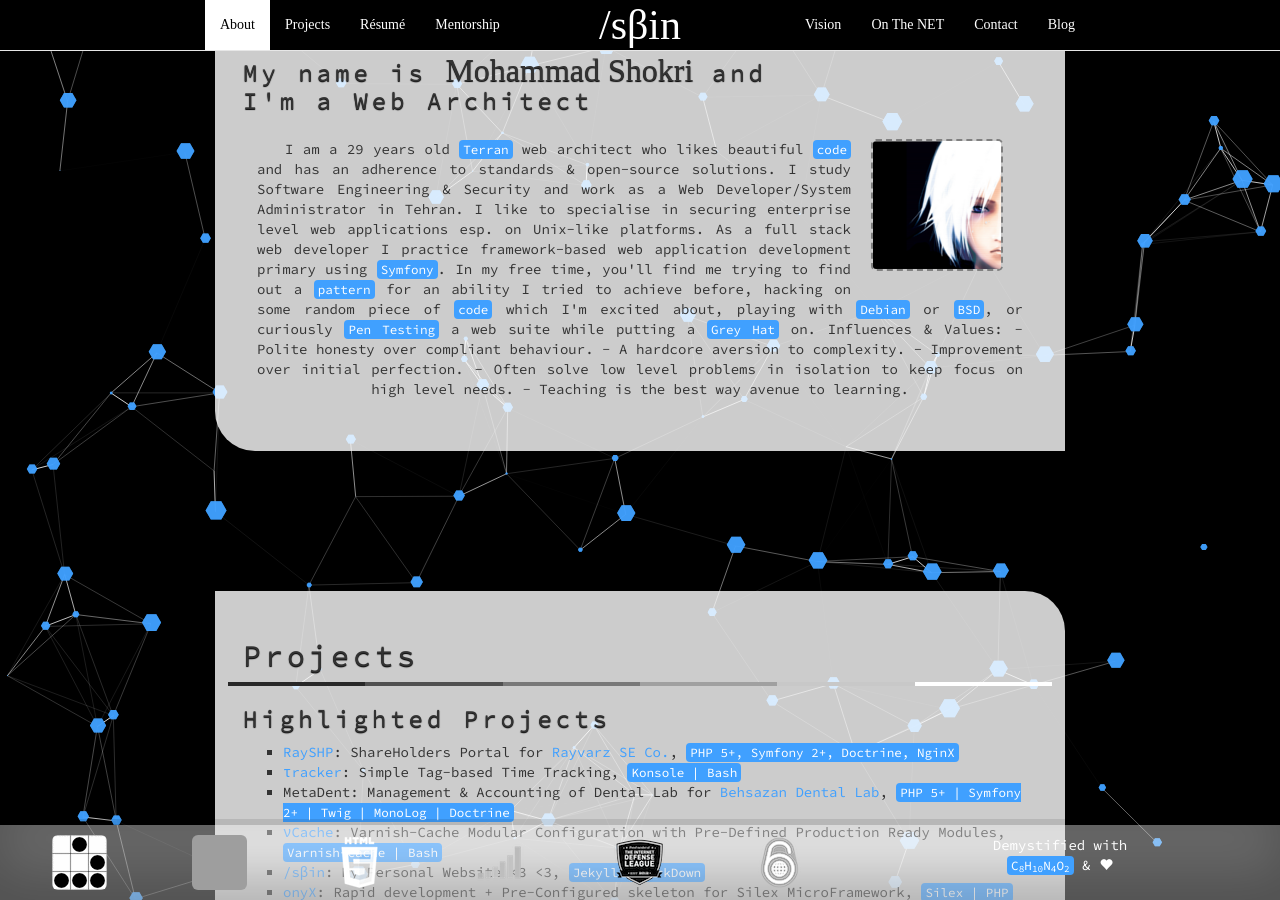
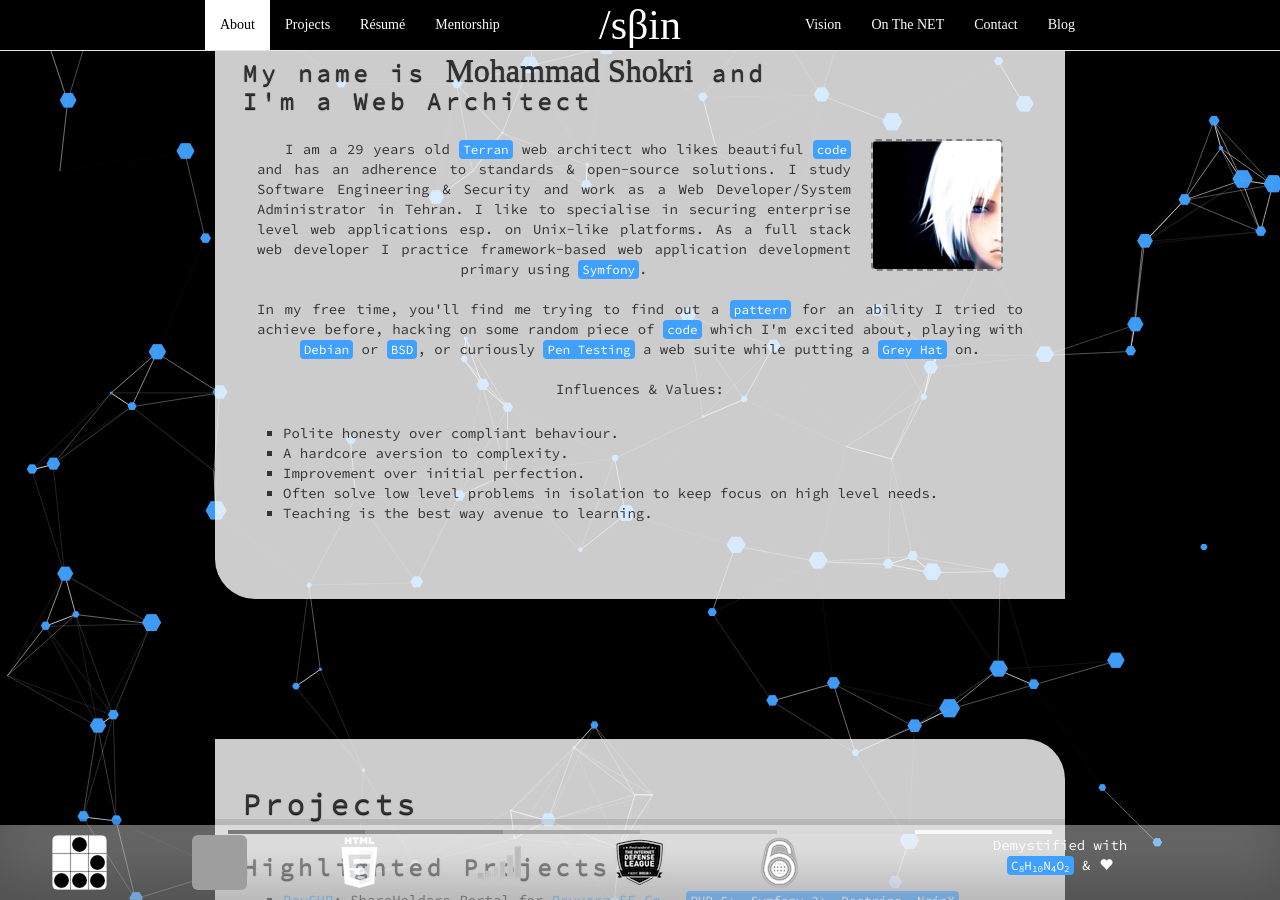
Before and after one commit to slashsBin/slashsBin.github.io, a Jekyll site: the page built from index.html, in a window 1280 px wide and 900 px high, scrolled down 1102 px. Built offline with Jekyll 4.4.1, drawn with Linux system fonts in a browser that asks for light colours; nearby versions of some CDN libraries; some web fonts are replaced; grey boxes are pictures that could not be loaded.

Commit message:
Update "About" Mask

```diff
--- a/_includes/masks/about.html
+++ b/_includes/masks/about.html
@@ -10,16 +10,19 @@
     Tehran. I like to specialise in securing enterprise level web applications esp.
     on Unix-like platforms. As a full stack web developer I practice framework-based
     web application development primary using <code>Symfony</code>.
+    <br /><br />
     In my free time, you'll find me trying to find out a <code>pattern</code> for an
     ability I tried to achieve before, hacking on some random piece of
     <code>code</code> which I'm excited about, playing with <code>Debian</code> or
     <code>BSD</code>, or curiously <code>Pen Testing</code> a web suite while
     putting a <code>Grey Hat</code> on.
-
+    <br /><br />
     Influences & Values:
-      - Polite honesty over compliant behaviour.
-      - A hardcore aversion to complexity.
-      - Improvement over initial perfection.
-      - Often solve low level problems in isolation to keep focus on high level needs.
-      - Teaching is the best way avenue to learning.
+    <ul>
+      <li>Polite honesty over compliant behaviour.</li>
+      <li>A hardcore aversion to complexity.</li>
+      <li>Improvement over initial perfection.</li>
+      <li>Often solve low level problems in isolation to keep focus on high level needs.</li>
+      <li>Teaching is the best way avenue to learning.</li>
+    </ul>
 </p>
```
